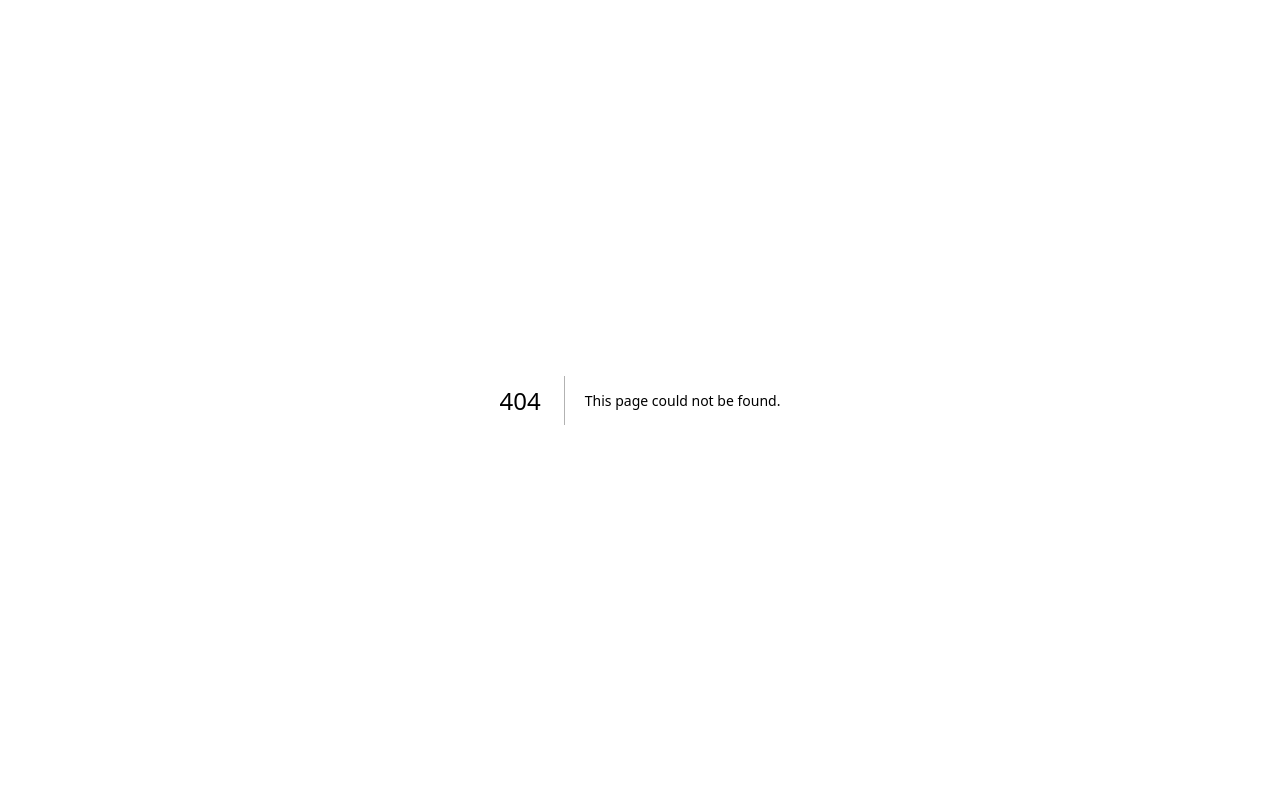
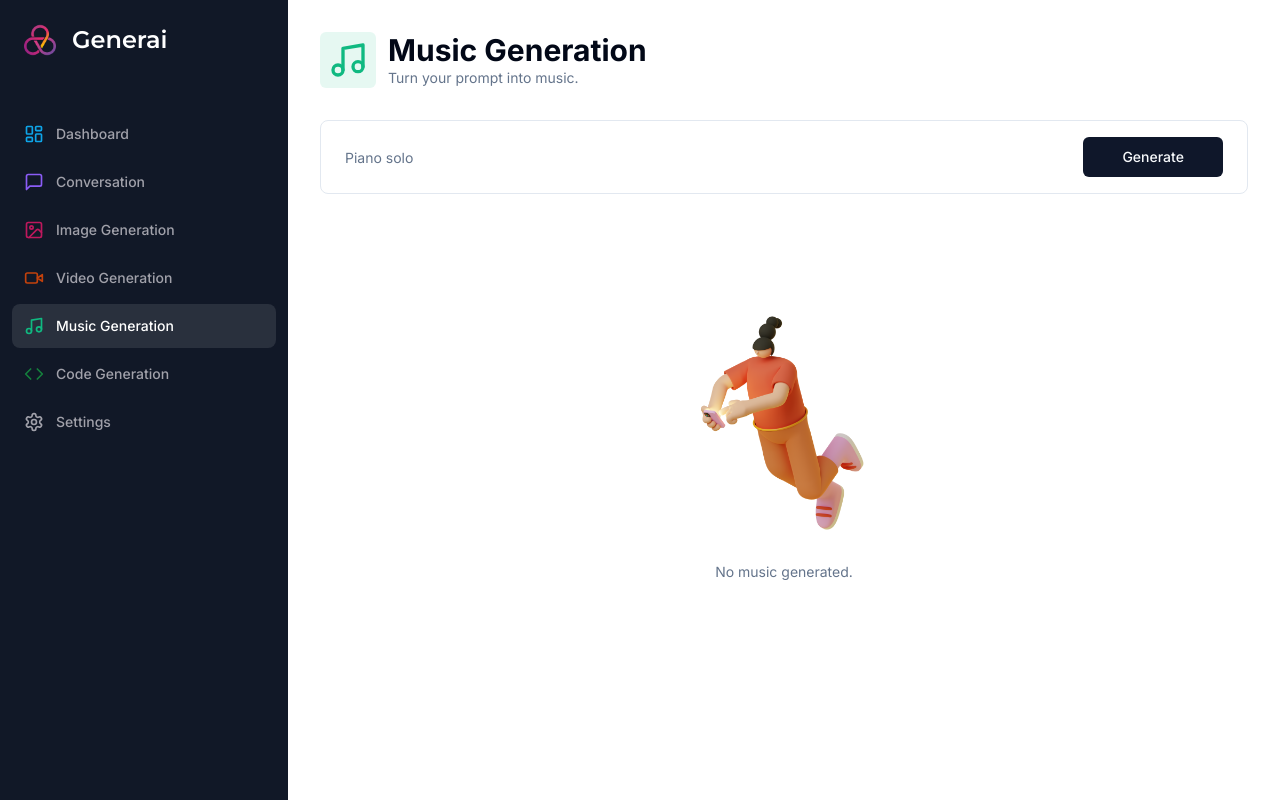
Before and after one commit to massu-159/Generai, a Next.js app: page /music in a window 1280 px wide. Before the commit this address had no page. Built offline with nearby package versions, Linux system fonts and the light colour scheme.

Commit message:
音楽生成を追加

```diff
--- /dev/null
+++ b/app/(dashboard)/(routes)/music/constants.ts
@@ -0,0 +1,7 @@
+import * as z from "zod";
+
+export const formSchema = z.object({
+  prompt: z.string().min(1, {
+    message: "Music prompt is required",
+  }),
+});
--- /dev/null
+++ b/app/(dashboard)/(routes)/music/page.tsx
@@ -0,0 +1,118 @@
+"use client";
+
+import * as z from "zod";
+import axios from "axios";
+import { useState } from "react";
+import { zodResolver } from "@hookform/resolvers/zod";
+import { useForm } from "react-hook-form";
+import { toast } from "react-hot-toast";
+import { useRouter } from "next/navigation";
+import { Music, Send } from "lucide-react";
+
+import { Heading } from "@/components/heading";
+import { Button } from "@/components/ui/button";
+import { Input } from "@/components/ui/input";
+import { Form, FormControl, FormField, FormItem } from "@/components/ui/form";
+import { Loader } from "@/components/loader";
+import { Empty } from "@/components/empty";
+// import { useProModal } from "@/hooks/use-pro-modal";
+
+import { formSchema } from "./constants";
+
+const MusicPage = () => {
+  // const proModal = useProModal();
+  const router = useRouter();
+  const [music, setMusic] = useState<string>();
+
+  const form = useForm<z.infer<typeof formSchema>>({
+    resolver: zodResolver(formSchema),
+    defaultValues: {
+      prompt: "",
+    },
+  });
+
+  const isLoading = form.formState.isSubmitting;
+
+  const onSubmit = async (values: z.infer<typeof formSchema>) => {
+    try {
+      setMusic(undefined);
+
+      const response = await axios.post("/api/music", values);
+      console.log(response);
+
+      setMusic(response.data.audio);
+      form.reset();
+    } catch (error: any) {
+      if (error?.response?.status === 403) {
+        // proModal.onOpen();
+      } else {
+        toast.error("Something went wrong.");
+      }
+    } finally {
+      router.refresh();
+    }
+  };
+
+  return (
+    <div>
+      <Heading
+        title='Music Generation'
+        description='Turn your prompt into music.'
+        icon={Music}
+        iconColor='text-emerald-500'
+        bgColor='bg-emerald-500/10'
+      />
+      <div className='px-4 lg:px-8'>
+        <Form {...form}>
+          <form
+            onSubmit={form.handleSubmit(onSubmit)}
+            className='
+              rounded-lg
+              border
+              w-full
+              p-4
+              px-3
+              md:px-6
+              focus-within:shadow-sm
+              grid
+              grid-cols-12
+              gap-2
+            '
+          >
+            <FormField
+              name='prompt'
+              render={({ field }) => (
+                <FormItem className='col-span-12 lg:col-span-10'>
+                  <FormControl className='m-0 p-0'>
+                    <Input
+                      className='border-0 outline-none focus-visible:ring-0 focus-visible:ring-transparent'
+                      disabled={isLoading}
+                      placeholder='Piano solo'
+                      {...field}
+                    />
+                  </FormControl>
+                </FormItem>
+              )}
+            />
+            <Button className='col-span-12 lg:col-span-2 w-full' type='submit' disabled={isLoading} size='icon'>
+              Generate
+            </Button>
+          </form>
+        </Form>
+        {isLoading && (
+          <div className='p-20'>
+            <Loader />
+          </div>
+        )}
+        {!music && !isLoading && <Empty label='No music generated.' />}
+        {music && (
+          <audio controls className='w-full mt-8'>
+            <source src={music} />
+          </audio>
+        )}
+      </div>
+    </div>
+  );
+};
+
+export default MusicPage;
--- /dev/null
+++ b/app/api/music/route.ts
@@ -0,0 +1,51 @@
+import Replicate from "replicate";
+import { auth } from "@clerk/nextjs";
+import { NextResponse } from "next/server";
+
+import { incrementApiLimit, checkApiLimit } from "@/lib/api-limit";
+import { checkSubscription } from "@/lib/subscription";
+
+const replicate = new Replicate({
+  auth: process.env.REPLICATE_API_TOKEN!,
+});
+
+export async function POST(req: Request) {
+  try {
+    const { userId } = auth();
+    const body = await req.json();
+    const { prompt } = body;
+
+    if (!userId) {
+      return new NextResponse("Unauthorized", { status: 401 });
+    }
+
+    if (!prompt) {
+      return new NextResponse("Prompt is required", { status: 400 });
+    }
+
+    // const freeTrial = await checkApiLimit();
+    // const isPro = await checkSubscription();
+
+    // if (!freeTrial && !isPro) {
+    //   return new NextResponse("Free trial has expired. Please upgrade to pro.", { status: 403 });
+    // }
+
+    const response = await replicate.run(
+      "riffusion/riffusion:8cf61ea6c56afd61d8f5b9ffd14d7c216c0a93844ce2d82ac1c9ecc9c7f24e05",
+      {
+        input: {
+          prompt_a: prompt,
+        },
+      }
+    );
+
+    // if (!isPro) {
+    //   await incrementApiLimit();
+    // }
+
+    return NextResponse.json(response);
+  } catch (error) {
+    console.log("[MUSIC_ERROR]", error);
+    return new NextResponse("Internal Error", { status: 500 });
+  }
+}
```
